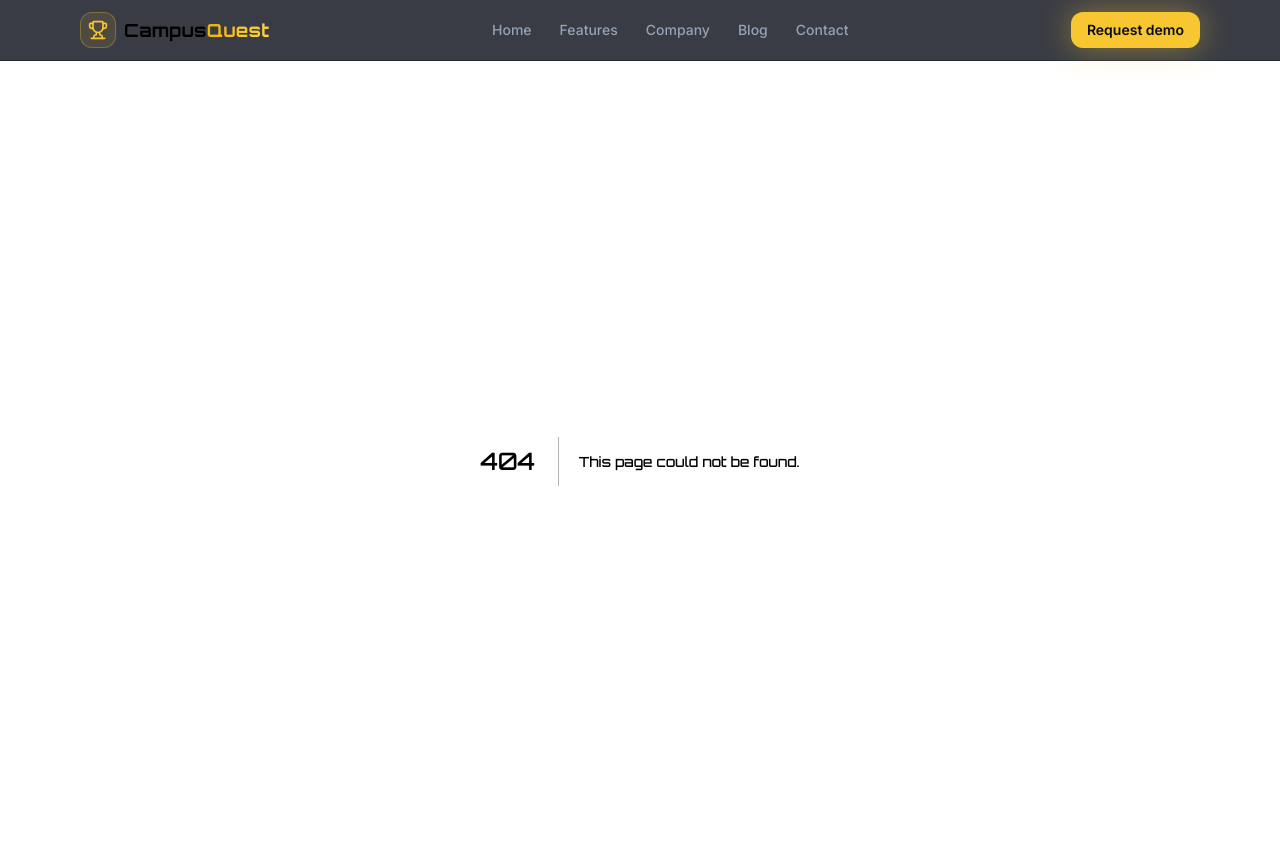
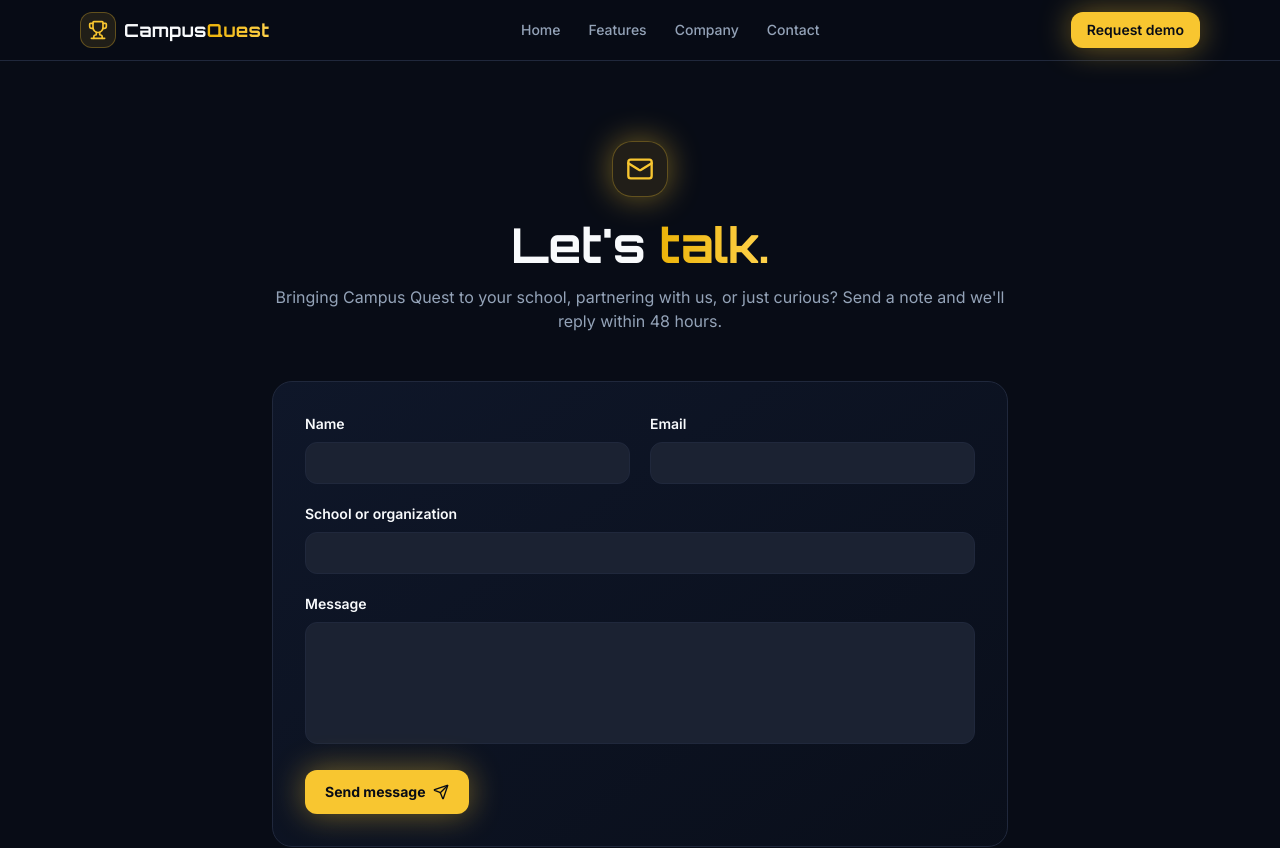
Before and after one commit to rwchampin/campus-quest, a Next.js app: page /contact in a window 1280 px wide. Before the commit this address had no page. Shown: the top 848 px of the page. Built offline with nearby package versions, Linux system fonts and the light colour scheme.

Commit message:
basic pages, broken contact form

```diff
--- /dev/null
+++ b/app/company/page.tsx
@@ -0,0 +1,59 @@
+"use client";
+import { motion } from "motion/react";
+import { Crown } from "lucide-react";
+
+
+
+export default function CompanyPage() {
+    return (
+        <div className="mx-auto max-w-4xl px-4 py-20">
+            <motion.div
+                initial={{ opacity: 0, y: 20 }}
+                animate={{ opacity: 1, y: 0 }}
+                transition={{ duration: 0.5 }}
+                className="text-center"
+            >
+                <div className="inline-flex h-16 w-16 items-center justify-center rounded-2xl bg-primary/10 border border-primary/30 glow-gold">
+                    <Crown className="h-8 w-8 text-primary" />
+                </div>
+                <h1 className="mt-6 font-display text-4xl sm:text-5xl font-bold">
+                    Philosopher King <span className="text-gradient-gold">Innovations Inc.</span>
+                </h1>
+                <p className="mt-4 text-lg text-muted-foreground">
+                    Software for learners who refuse to be bored.
+                </p>
+            </motion.div>
+
+            <div className="mt-16 space-y-10 text-foreground/90">
+                <section>
+                    <h2 className="font-display text-2xl font-bold mb-3 text-gradient-level">Our thesis</h2>
+                    <p className="leading-relaxed text-muted-foreground">
+                        Plato imagined a leader who was equal parts thinker and doer. We took the same
+                        idea and pointed it at software: tools should make people wiser <em>and</em> more
+                        alive while using them. Most education tech does neither. We're here to fix that.
+                    </p>
+                </section>
+
+                <section>
+                    <h2 className="font-display text-2xl font-bold mb-3 text-gradient-level">Why Campus Quest first</h2>
+                    <p className="leading-relaxed text-muted-foreground">
+                        Higher education is the longest, most expensive, and most consequential game most
+                        people will ever play — and it has no scoreboard, no progression, no party
+                        system. Campus Quest is our answer. It's a social network where the act of
+                        learning is the gameplay loop, and where a student's profile becomes a record of
+                        who they're becoming, not just where they've been.
+                    </p>
+                </section>
+
+                <section>
+                    <h2 className="font-display text-2xl font-bold mb-3 text-gradient-level">What's next</h2>
+                    <p className="leading-relaxed text-muted-foreground">
+                        After Campus Quest, we're exploring tools for early-career professionals,
+                        independent researchers, and lifelong learners. The through-line is always the
+                        same: play and wisdom, in the same product.
+                    </p>
+                </section>
+            </div>
+        </div>
+    );
+}
--- /dev/null
+++ b/app/contact/page.tsx
@@ -0,0 +1,86 @@
+"use client";
+import { useState } from "react";
+import { Mail, Send, Check } from "lucide-react";
+
+
+
+export default function ContactPage() {
+    const [sent, setSent] = useState(false);
+
+    return (
+        <div className="mx-auto max-w-3xl px-4 py-20">
+            <div className="text-center mb-12">
+                <div className="inline-flex h-14 w-14 items-center justify-center rounded-2xl bg-primary/10 border border-primary/30 glow-gold">
+                    <Mail className="h-7 w-7 text-primary" />
+                </div>
+                <h1 className="mt-6 font-display text-4xl sm:text-5xl font-bold">
+                    Let's <span className="text-gradient-gold">talk.</span>
+                </h1>
+                <p className="mt-4 text-muted-foreground">
+                    Bringing Campus Quest to your school, partnering with us, or just curious?
+                    Send a note and we'll reply within 48 hours.
+                </p>
+            </div>
+
+            {sent ? (
+                <div className="card-gradient border border-success/40 rounded-2xl p-10 text-center">
+                    <div className="inline-flex h-12 w-12 items-center justify-center rounded-full bg-success/20 text-success mb-4">
+                        <Check className="h-6 w-6" />
+                    </div>
+                    <h2 className="font-display text-xl font-bold">Message received</h2>
+                    <p className="mt-2 text-muted-foreground">
+                        We'll get back to you soon. In the meantime, +50 XP for reaching out.
+                    </p>
+                </div>
+            ) : (
+                <form
+                    onSubmit={(e) => {
+                        e.preventDefault();
+                        setSent(true);
+                    }}
+                    className="card-gradient border border-border rounded-2xl p-6 sm:p-8 space-y-5"
+                >
+                    <div className="grid sm:grid-cols-2 gap-5">
+                        <div>
+                            <label className="block text-sm font-semibold mb-2">Name</label>
+                            <input
+                                required
+                                type="text"
+                                className="w-full rounded-lg bg-input border border-border px-3 py-2.5 text-sm focus:outline-none focus:border-primary"
+                            />
+                        </div>
+                        <div>
+                            <label className="block text-sm font-semibold mb-2">Email</label>
+                            <input
+                                required
+                                type="email"
+                                className="w-full rounded-lg bg-input border border-border px-3 py-2.5 text-sm focus:outline-none focus:border-primary"
+                            />
+                        </div>
+                    </div>
+                    <div>
+                        <label className="block text-sm font-semibold mb-2">School or organization</label>
+                        <input
+                            type="text"
+                            className="w-full rounded-lg bg-input border border-border px-3 py-2.5 text-sm focus:outline-none focus:border-primary"
+                        />
+                    </div>
+                    <div>
+                        <label className="block text-sm font-semibold mb-2">Message</label>
+                        <textarea
+                            required
+                            rows={5}
+                            className="w-full rounded-lg bg-input border border-border px-3 py-2.5 text-sm focus:outline-none focus:border-primary resize-none"
+                        />
+                    </div>
+                    <button
+                        type="submit"
+                        className="inline-flex items-center gap-2 rounded-lg bg-primary px-5 py-3 text-sm font-bold text-primary-foreground glow-gold hover:opacity-90 transition"
+                    >
+                        Send message <Send className="h-4 w-4" />
+                    </button>
+                </form>
+            )}
+        </div>
+    );
+}
--- a/components/Header.tsx
+++ b/components/Header.tsx
@@ -7,7 +7,7 @@ const links = [
   { to: "/", label: "Home" },
   { to: "/features", label: "Features" },
   { to: "/company", label: "Company" },
-  { to: "/blog", label: "Blog" },
+  // { to: "/blog", label: "Blog" },
   { to: "/contact", label: "Contact" },
 ] as const;
 
```
